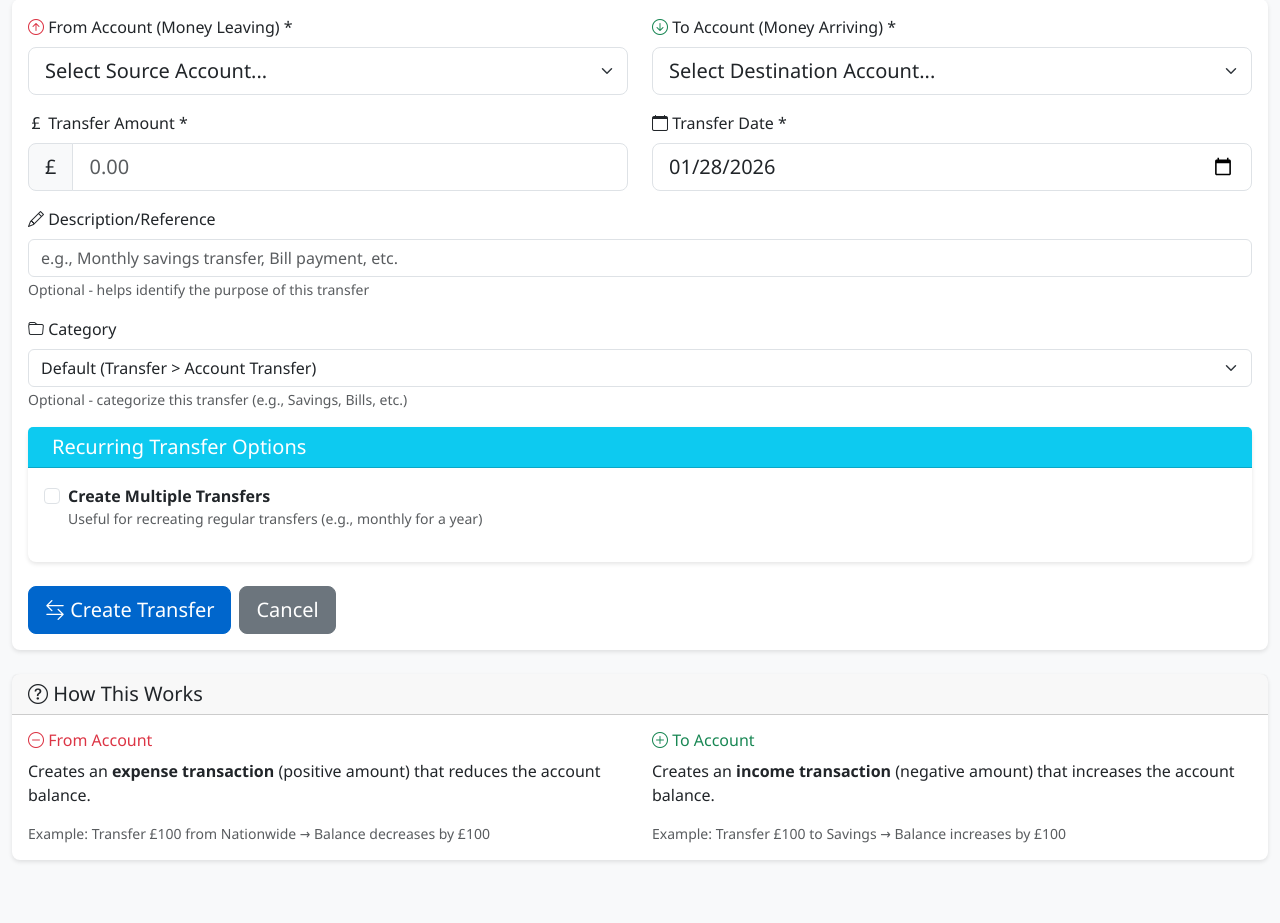
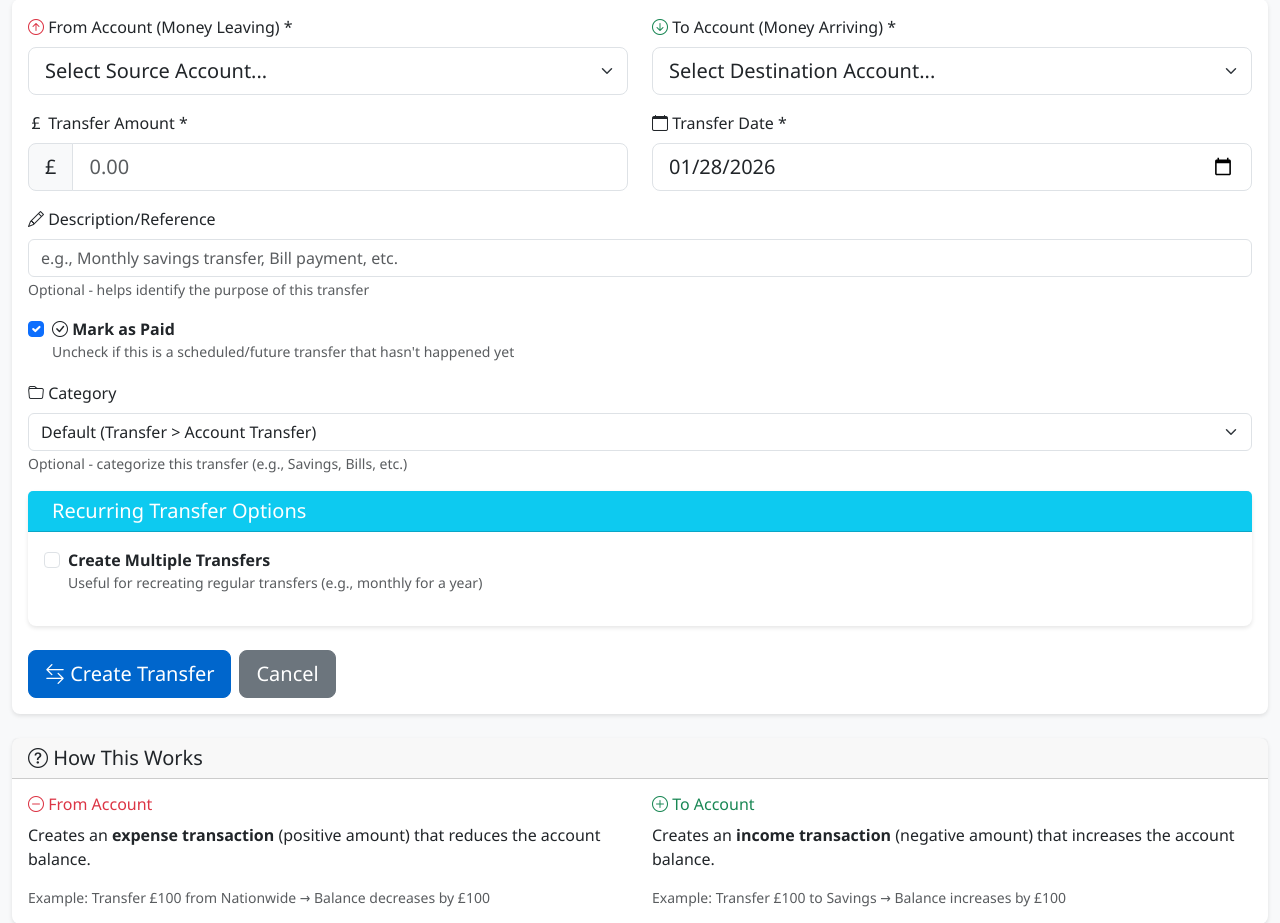
Before and after one commit to KeironTJ/JonesHQ-Finance, a Flask app: page /transactions/transfer in a window 1280 px wide. Shown: the part 279-1202 px from the top of the page. Run offline with Flask 3, Linux system fonts and the light colour scheme; a user stored in the database is signed in; tables that the repository leaves empty hold one stand-in row (values such as "Sample post"); some libraries are stand-ins or nearby versions.

Commit message:
Fix three bugs: transfer form balance display, add is_paid checkbox, fix fuel transaction payday_period
- Update transfer form to show calculated_balance instead of balance for accurate account balance display
- Add 'is Paid' checkbox to transfer creation form (backend already supported this)
- Fix fuel transaction payday_period calculation to use get_period_for_date() for accurate period assignment
- Update payday_period when replacing forecasted fuel transactions with actual data

```diff
--- a/templates/transactions/transfer_form.html
+++ b/templates/transactions/transfer_form.html
@@ -32,7 +32,7 @@
                                     <option value="">Select Source Account...</option>
                                     {% for account in accounts %}
                                     <option value="{{ account.id }}">
-                                        {{ account.name }} (Balance: £{{ "%.2f"|format(account.balance or 0) }})
+                                        {{ account.name }} (Balance: £{{ "%.2f"|format(account.calculated_balance or 0) }})
                                     </option>
                                     {% endfor %}
                                 </select>
@@ -47,7 +47,7 @@
                                     <option value="">Select Destination Account...</option>
                                     {% for account in accounts %}
                                     <option value="{{ account.id }}">
-                                        {{ account.name }} (Balance: £{{ "%.2f"|format(account.balance or 0) }})
+                                        {{ account.name }} (Balance: £{{ "%.2f"|format(account.calculated_balance or 0) }})
                                     </option>
                                     {% endfor %}
                                 </select>
@@ -82,6 +82,17 @@
                                 <input type="text" class="form-control" id="description" name="description"
                                     placeholder="e.g., Monthly savings transfer, Bill payment, etc.">
                                 <small class="form-text text-muted">Optional - helps identify the purpose of this transfer</small>
+                            </div>
+
+                            <!-- Is Paid -->
+                            <div class="col-md-12 mb-3">
+                                <div class="form-check">
+                                    <input class="form-check-input" type="checkbox" id="is_paid" name="is_paid" checked>
+                                    <label class="form-check-label" for="is_paid">
+                                        <i class="bi bi-check-circle"></i> <strong>Mark as Paid</strong>
+                                        <small class="d-block text-muted">Uncheck if this is a scheduled/future transfer that hasn't happened yet</small>
+                                    </label>
+                                </div>
                             </div>
 
                             <!-- Category -->
```
Also changed, not shown: services/fuel_forecasting_service.py (+6 -1 lines).
